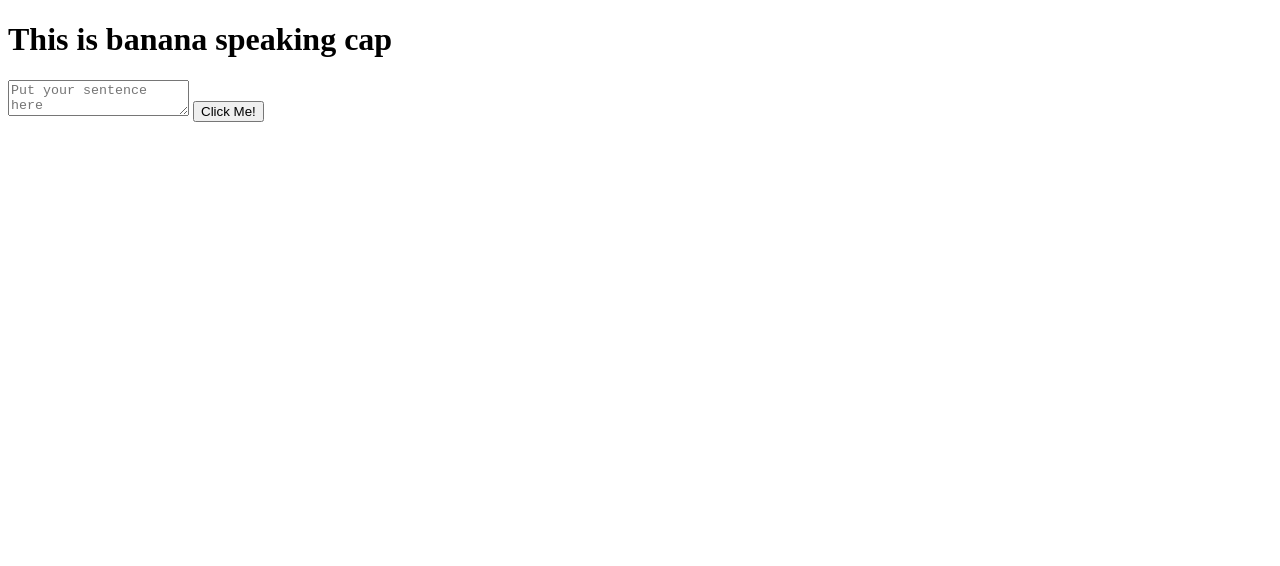
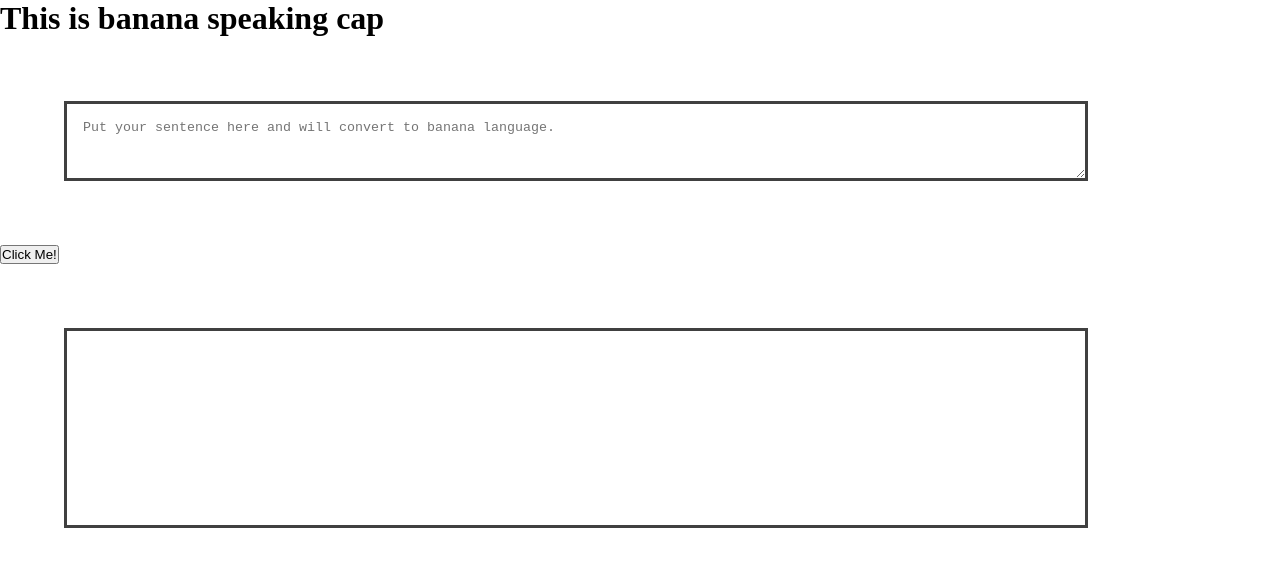
Before and after one commit to TheAmlanSaikia/Minion-Translator, a plain HTML site: page index.html in a window 1280 px wide. Drawn offline with Linux system fonts and the light colour scheme.

Commit message:
Until Exercise 4

```diff
--- a/app.js
+++ b/app.js
@@ -1,6 +1,11 @@
 var btnTranslate = document.querySelector("#btn-translate");
+var txtInput = document.querySelector("#txt-input");
+var txtOutput = document.querySelector("txt-output");
 function clickEventListner(){
-    console.log("Click!")
+    console.log("clicked")
+    console.log("Input=",txtInput.value);
+
+
 }
 
 btnTranslate.addEventListener("click",clickEventListner);
--- a/index.html
+++ b/index.html
@@ -5,13 +5,14 @@
     <meta http-equiv="X-UA-Compatible" content="IE=edge">
     <meta name="viewport" content="width=device-width, initial-scale=1.0">
     <title>Minion translator</title>
-    <link rel="stylesheet" href="style.css">
+    <link rel="stylesheet"href="style.css">
 </head>
 <body>
     <h1>This is banana speaking cap</h1>
-    <textarea id="txt-input" placeholder="Put your sentence here
-        and will convert to banana language."></textarea>
-     <button id="btn-translate">Click Me!</button>
+    <textarea id="txt-input" placeholder="Put your sentence here and will convert to banana language."></textarea>
+    <button id="btn-translate">Click Me!</button>
+    <div id="txt-output"></div>
+
 <script src="app.js" type="text/javascript"></script>
 </body>
 </html>
--- a/style.css
+++ b/style.css
@@ -0,0 +1,32 @@
+
+*{
+    padding: 0;
+    margin: 0;
+    box-sizing: border-box;
+}
+
+
+
+textarea{
+
+    height: 10vh;
+    width: 80%;
+    margin: 4rem;
+    padding: 1rem;
+    display: block;
+    border: solid #404040;
+
+
+
+}
+
+#txt-output{
+
+
+    height: 25vh;
+    width:80%;
+    margin: 4rem;
+    padding: 1rem;
+    display: block;
+    border: solid #404040;
+}
```
